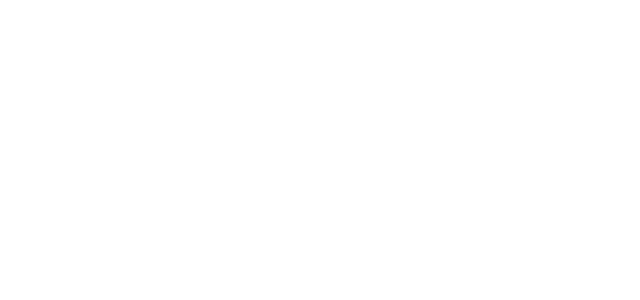
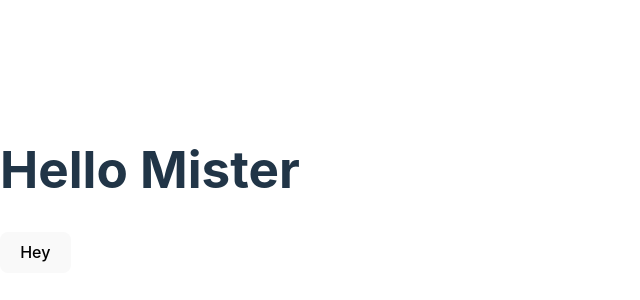
Before and after one commit to ChokDee-Sam/Crazee-Burger, a React (Vite) app: page / in a window 1280 px wide. Shown: the part 210-510 px from the top of the page, without its empty margins (0-640 px from the left). Built offline with nearby package versions, Linux system fonts and the light colour scheme.

Commit message:
Ton premier composant React part.4 : Affichage

```diff
--- a/src/App.jsx
+++ b/src/App.jsx
@@ -9,7 +9,12 @@
   // Comportement
   const handleClick = () => alert("Have a good day " + prenom);
 
-  // Render
-  return <div></div>;
+  // Affichage (render)
+  return (
+    <div>
+      <h1>Hello {prenom} </h1>
+      <button onClick={handleClick}>Hey</button>
+    </div>
+  );
 }
 export default App;
```
